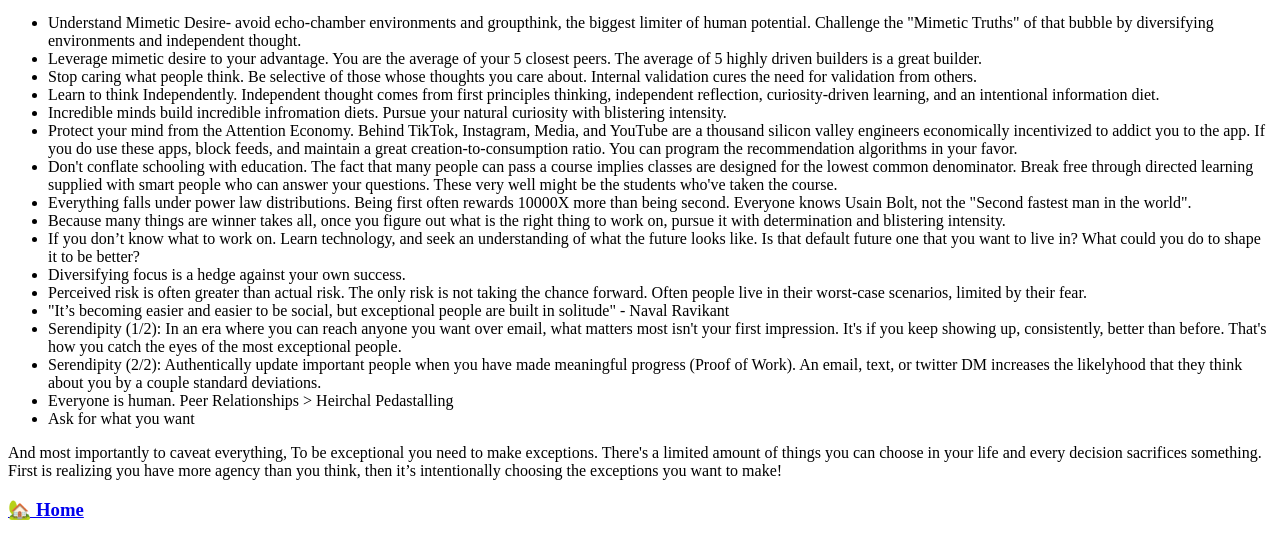
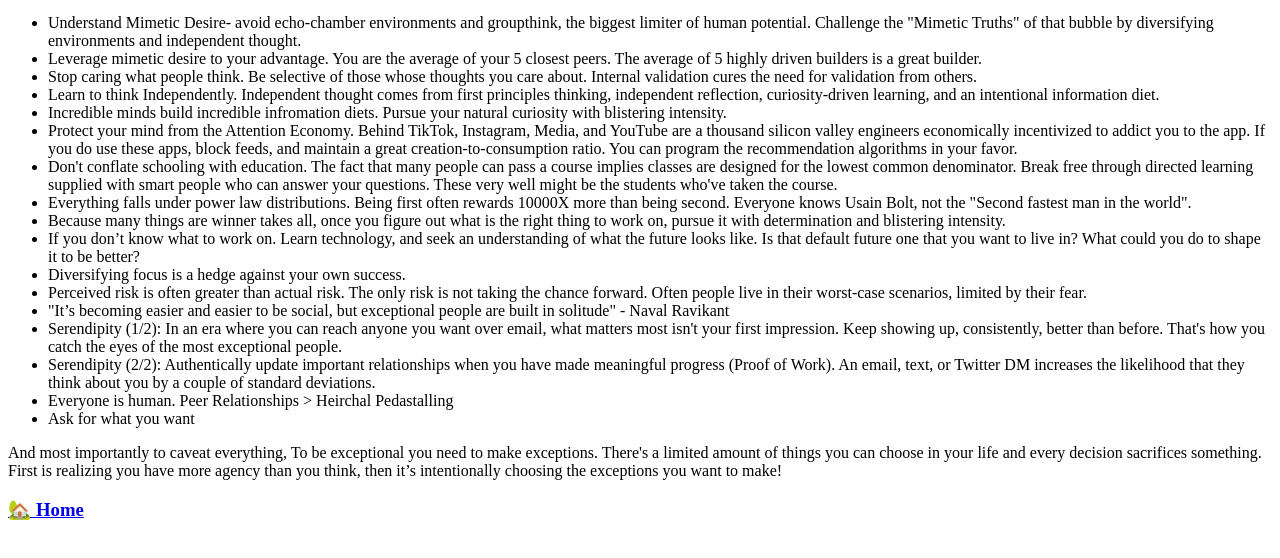
Before and after one commit to Sigil-Wen/sigilwen.ca, a plain HTML site: page exceptional.html in a window 1280 px wide. Shown: the part 100-658 px from the top of the page. Drawn offline with Linux system fonts and the light colour scheme.

Commit message:
Refined :)

```diff
--- a/exceptional.html
+++ b/exceptional.html
@@ -18,8 +18,8 @@
   <li>Diversifying focus is a hedge against your own success.</li>
   <li>Perceived risk is often greater than actual risk. The only risk is not taking the chance forward. Often people live in their worst-case scenarios, limited by their fear. </li>
   <li>"It’s becoming easier and easier to be social, but exceptional people are built in solitude" - Naval Ravikant</li>
-  <li>Serendipity (1/2): In an era where you can reach anyone you want over email, what matters most isn't your first impression. It's if you keep showing up, consistently, better than before. That's how you catch the eyes of the most exceptional people.</li>
-  <li>Serendipity (2/2): Authentically update important people when you have made meaningful progress (Proof of Work). An email, text, or twitter DM increases the likelyhood that they think about you by a couple standard deviations.</li>
+  <li>Serendipity (1/2): In an era where you can reach anyone you want over email, what matters most isn't your first impression. Keep showing up, consistently, better than before. That's how you catch the eyes of the most exceptional people.</li>
+  <li>Serendipity (2/2): Authentically update important relationships when you have made meaningful progress (Proof of Work). An email, text, or Twitter DM increases the likelihood that they think about you by a couple of standard deviations.</li>
   <li>Everyone is human. Peer Relationships > Heirchal Pedastalling</li>
   <li>Ask for what you want</li>
 </ul>
```
